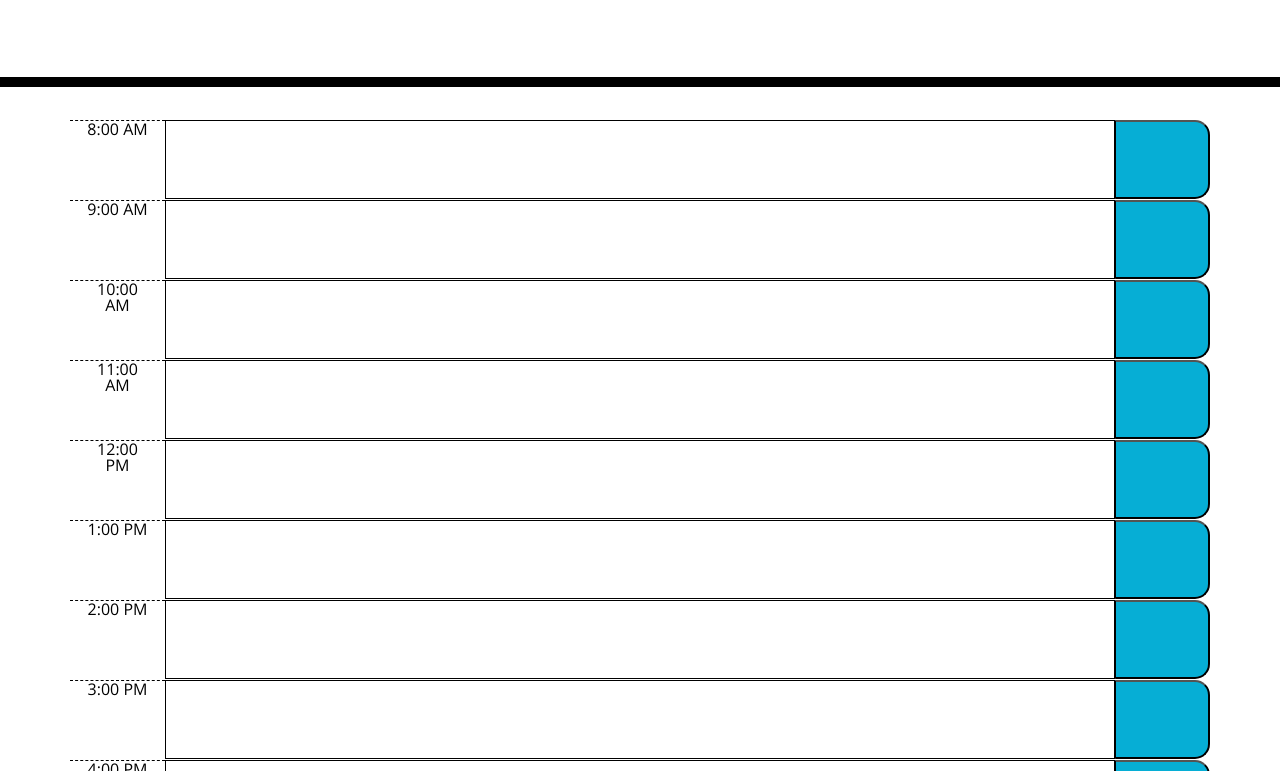
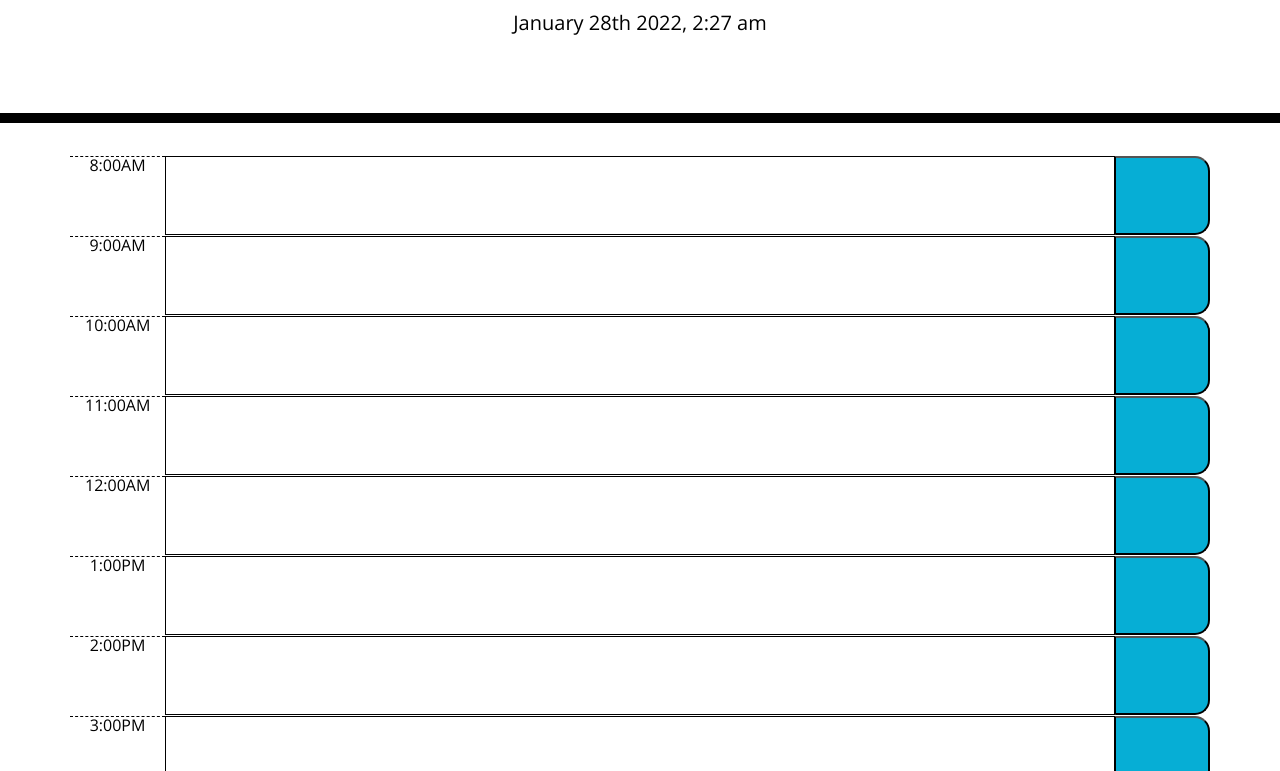
Before and after one commit to JoDamaso/workDayCalender, a plain HTML site: page index.html in a window 1280 px wide. Shown: the part 181-952 px from the top of the page. Drawn offline with nearby package versions, Linux system fonts and the light colour scheme.

Commit message:
changed out HTML for jquery created elements

```diff
--- a/assets/script/script.js
+++ b/assets/script/script.js
@@ -4,12 +4,57 @@ var currentDate = moment().format('MMMM Do YYYY, h:mm a');
 $("#currentDay").html(currentDate);
 
 // jQuery targetting that will listen for the click after user has saved their input on text area
-$(".saveBtn").on("click", function() {
-    // need to target what is inputted
+
+function time (hour) {
+    const block = hour < 8 ? "PM":"AM"
+
+    var saveButton = document.createElement("button");
+    var textArea = document.createElement("textarea");
+    var divEl1 = document.createElement("div");
+    var divEl2 = document.createElement("div")
+    $(divEl1).attr("id", `${hour}${block}`);
+
+    $(divEl1).addClass("row time-block");
+    $(textArea).addClass("col-md-10");
+    $(saveButton).addClass("col-md-1 saveBtn");
+    $(divEl2).addClass("col-md-1 hour");
+
+    $(divEl2).text(`${hour}:00${block}`);
+
+    $(divEl1).append(divEl2);
+    $(divEl1).append(textArea);
+    $(divEl1).append(saveButton);
+
+
+    $(saveButton).on("click", function() {
+
+
+        localStorage.setItem();
+    });
+
+    return divEl1;
 }
 
+function generateTimeBlock () {
+    var dom = $("#time-container");
 
 
+    for (var i = 8; i !== 6; i++) {
+        if (i == 13) {
+            i = 1
+        }
+        $(dom).append(time(i));
+    }
+
+}
+
+generateTimeBlock();
+
+// <div id="8am" class="row time-block">
+// <div class="col-md-1 hour">8:00 AM</div>
+// <textarea class="col-md-10"></textarea>
+// <button class="col-md-1 saveBtn"></button>
+// </div>
 
 
 
--- a/assets/styles/style.css
+++ b/assets/styles/style.css
@@ -41,6 +41,7 @@ textarea {
   background-color: #ffffff;
   color: #000000;
   border-top: 1px dashed #000000;
+  overflow-x: hidden;
 }
 
 .past {
--- a/index.html
+++ b/index.html
@@ -29,59 +29,8 @@
       <p id="currentDay" class="lead"></p>
     </header>
     <!-- bootstrap class 'container' sets this to middle, for the div -->
-    <div class="container">
+    <div class="container" id="time-container">
       <!-- Timeblocks go here -->
-      <!-- 1 column for time slot, 10 column space for our textarea, 1 column for our button which totals to 12 -->
-        <div id="8am" class="row time-block">
-          <div class="col-md-1 hour">8:00 AM</div>
-          <textarea class="col-md-10"></textarea>
-          <button class="col-md-1 saveBtn"></button>
-        </div>
-        <div id="9am" class="row time-block">
-          <div class="col-md-1 hour">9:00 AM</div>
-          <textarea class="col-md-10"></textarea>
-          <button class="col-md-1 saveBtn"></button>
-        </div>
-        <div id="10am" class="row time-block">
-          <div class="col-md-1 hour">10:00 AM</div>
-          <textarea class="col-md-10"></textarea>
-          <button class="col-md-1 saveBtn"></button>
-        </div>
-        <div id="11am" class="row time-block">
-          <div class="col-md-1 hour">11:00 AM</div>
-          <textarea class="col-md-10"></textarea>
-          <button class="col-md-1 saveBtn"></button>
-        </div>
-        <div id="12pm" class="row time-block">
-          <div class="col-md-1 hour">12:00 PM</div>
-          <textarea class="col-md-10"></textarea>
-          <button class="col-md-1 saveBtn"></button>
-        </div>
-        <div id="1pm" class="row time-block">
-          <div class="col-md-1 hour">1:00 PM</div>
-          <textarea class="col-md-10"></textarea>
-          <button class="col-md-1 saveBtn"></button>
-        </div>
-        <div id="2pm" class="row time-block">
-          <div class="col-md-1 hour">2:00 PM</div>
-          <textarea class="col-md-10"></textarea>
-          <button class="col-md-1 saveBtn"></button>
-        </div>
-        <div id="3pm" class="row time-block">
-          <div class="col-md-1 hour">3:00 PM</div>
-          <textarea class="col-md-10"></textarea>
-          <button class="col-md-1 saveBtn"></button>
-        </div>
-        <div id="4pm" class="row time-block">
-          <div class="col-md-1 hour">4:00 PM</div>
-          <textarea class="col-md-10"></textarea>
-          <button class="col-md-1 saveBtn"></button>
-        </div>
-        <div id="5pm" class="row time-block">
-          <div class="col-md-1 hour">5:00 PM</div>
-          <textarea class="col-md-10"></textarea>
-          <button class="col-md-1 saveBtn"></button>
-        </div>
     </div>
 
     <script src="https://code.jquery.com/jquery-3.4.1.min.js"></script>
```
